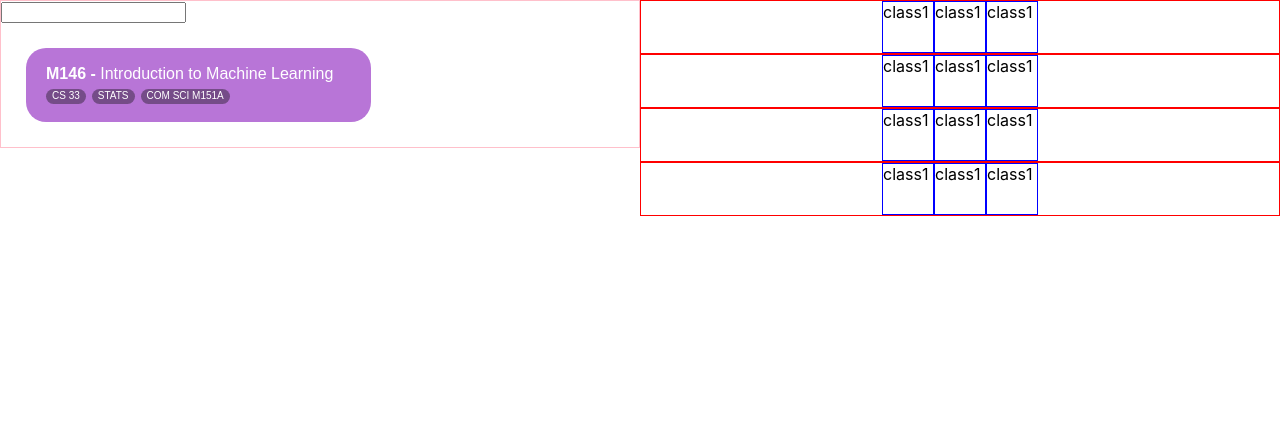
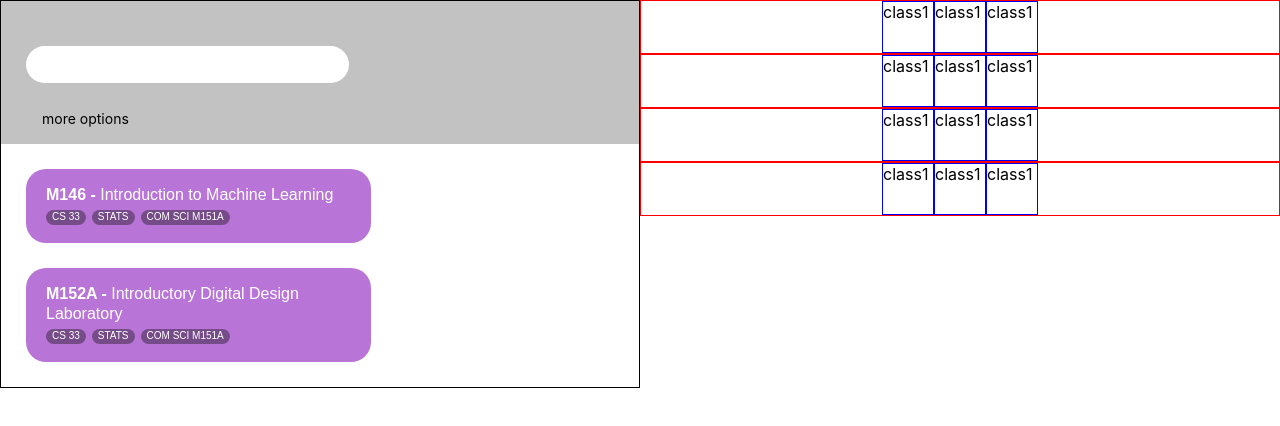
Before and after one commit to ucladevx/Aphrodite, a React (Create React App) app: page /main in a window 1280 px wide. Shown: the top 426 px of the page. Built offline with nearby package versions, Linux system fonts and the light colour scheme.

Commit message:
basic search bar skeleton

```diff
--- a/src/Components/ClassCard/ClassCard.css
+++ b/src/Components/ClassCard/ClassCard.css
@@ -1,5 +1,5 @@
 .class-card {
-  /* color should eventually be dependent on classCategory - link style to state */
+  /* color should eventually be dependent on classCategory */
   background-color: #b875d7;
   border-radius: 20px;
 
--- /dev/null
+++ b/src/Components/SearchBar/SearchBar.css
@@ -0,0 +1,28 @@
+.search-column {
+  border: 1px black solid;
+}
+
+.search-box {
+  /*height: 96px;*/
+  background: hsl(0, 0%, 76%);
+  padding-bottom: 16px;
+  padding-top: 20px;
+}
+
+.search-bar {
+  width: 305px;
+  height: 35px;
+  left: 25px;
+  top: 31px;
+  margin: 25px;
+  padding-left: 16px;
+
+  background: #ffffff;
+  border-radius: 20px;
+  border: white;
+}
+
+.options {
+  font-size: 14px;
+  padding-left: 41px;
+}
--- a/src/Components/SearchBar/SearchBar.js
+++ b/src/Components/SearchBar/SearchBar.js
@@ -1,14 +1,40 @@
 import React, { Component } from "react";
 import ClassCard from "../ClassCard/ClassCard";
+import "./SearchBar.css";
+import Collapsible from "react-collapsible";
+
 class SearchBar extends Component {
+  moreOptions = () => {
+    return <span className="options"> more options </span>;
+  };
+
   render() {
     return (
-      <div style={{ border: "1px pink solid" }}>
-        <input type="text" name="Search" />
+      <div className="search-column">
+        <div className="search-box">
+          <input className="search-bar" type="text" name="Search" />
+          <Collapsible trigger={this.moreOptions()}>
+            <div> I'm collapsible!! </div>
+          </Collapsible>
+        </div>
+
         <ClassCard
           classCategory="Computer Science"
           classNumber="M146"
           className="Introduction to Machine Learning"
+          units="4.0"
+          gradeType="Letter Grade"
+          classRestrictions={["Ug Engr", "Bioinfo Minor"]}
+          impacted="No"
+          level="Upper Division"
+          preRequisites={["Civil and Environmental Engineering"]}
+          coRequisites={["None"]}
+        />
+
+        <ClassCard
+          classCategory="Computer Science"
+          classNumber="M152A"
+          className="Introductory Digital Design Laboratory"
           units="4.0"
           gradeType="Letter Grade"
           classRestrictions={["Ug Engr", "Bioinfo Minor"]}
```
